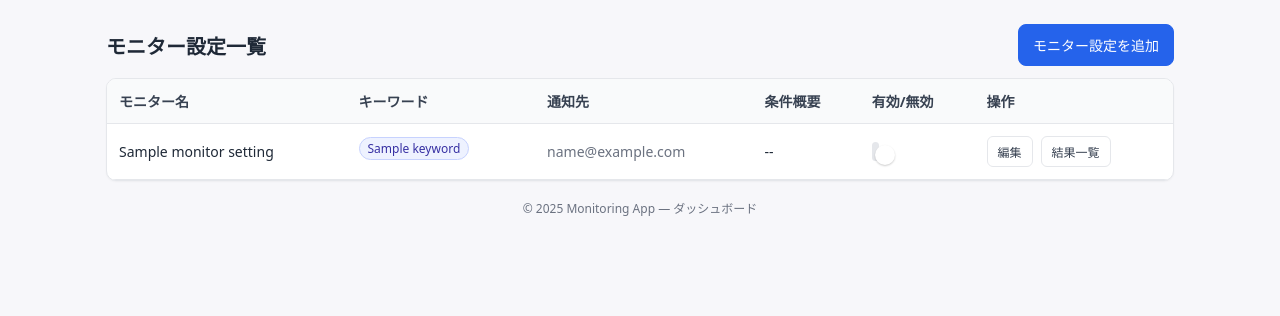
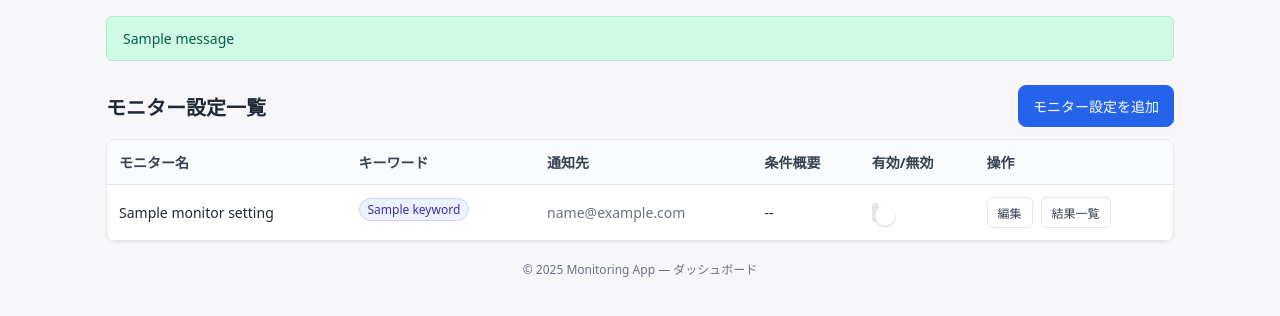
Before and after one commit to act-Idea/X_MonitorAndNotify, a Flask app: page /dashboard in a window 1280 px wide. Shown: the part 48-364 px from the top of the page. Run offline with Flask 3, Linux system fonts and the light colour scheme; a user stored in the database is signed in; one stand-in notice (Sample message) is shown; a database or web service that is not in the repository returns one stand-in record (values such as "Sample title"); some libraries are stand-ins or nearby versions.

Commit message:
メッセージの出力修正

```diff
--- a/static/css/dashboard.css
+++ b/static/css/dashboard.css
@@ -148,6 +148,29 @@ tbody tr:hover { background: #f9fbff; }
   transform: translateX(22px);
 }
 
+/* Flash messages */
+.flash-messages {
+  max-width: 1100px;
+  margin: 16px auto;
+  padding: 0 16px;
+}
+.alert {
+  padding: 12px 16px;
+  margin-bottom: 8px;
+  border-radius: 6px;
+  font-size: 14px;
+}
+.alert-success {
+  background-color: #d1fae5;
+  color: #065f46;
+  border: 1px solid #a7f3d0;
+}
+.alert-error {
+  background-color: #fee2e2;
+  color: #991b1b;
+  border: 1px solid #fca5a5;
+}
+
 .row-actions {
   display: flex;
   gap: 8px;
--- a/templates/dashboard.html
+++ b/templates/dashboard.html
@@ -21,6 +21,16 @@
       {% endif %}
     </div>
   </header>
+
+  {% with messages = get_flashed_messages(with_categories=true) %}
+    {% if messages %}
+      <div class="flash-messages">
+        {% for category, message in messages %}
+          <div class="alert alert-{{ category }}">{{ message }}</div>
+        {% endfor %}
+      </div>
+    {% endif %}
+  {% endwith %}
 
   <main class="container">
     <section class="actions" aria-label="ページ操作">
```
